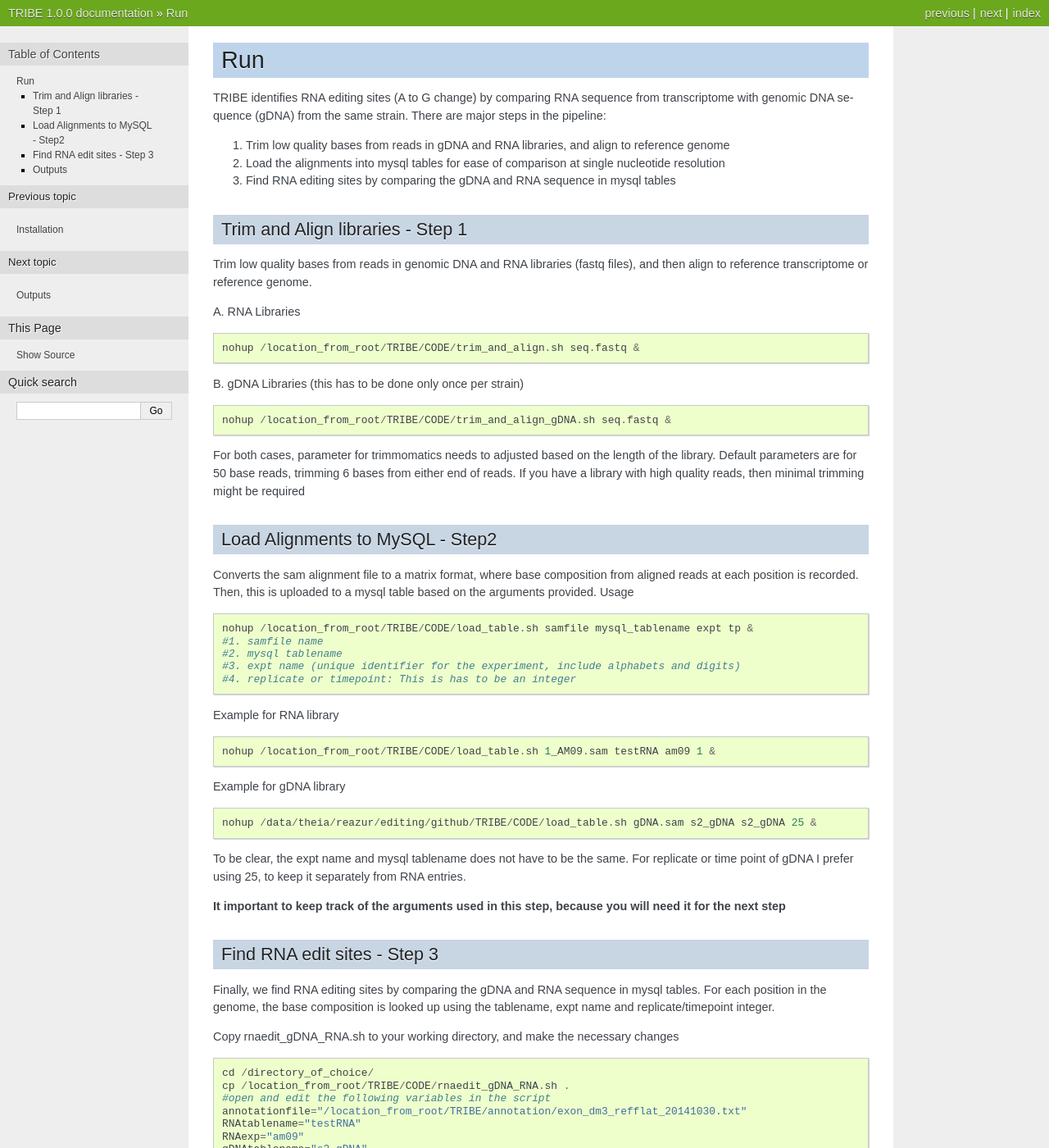
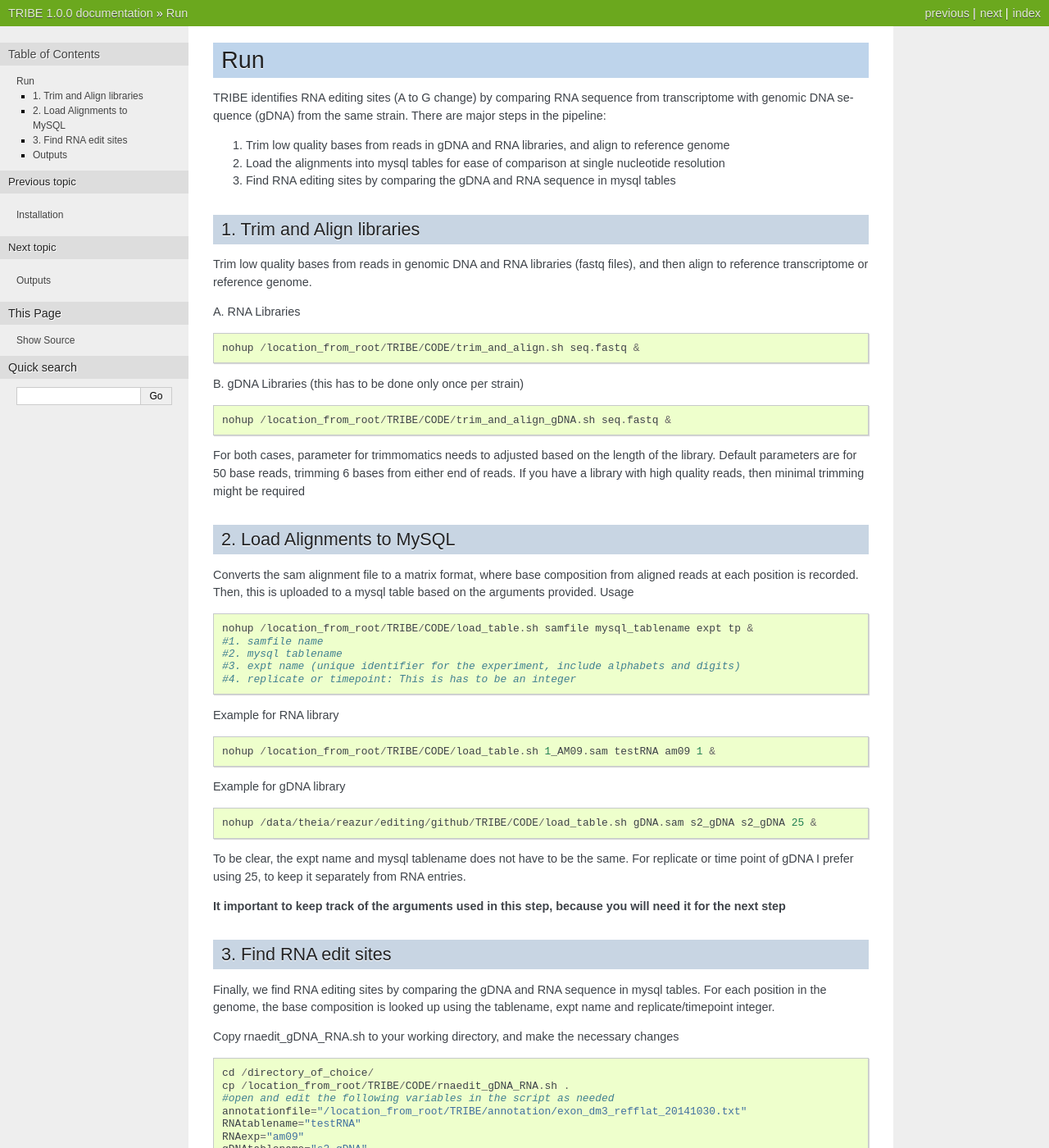
Before and after one commit to rosbashlab/TRIBE, a Sphinx documentation site: the page built from docs/source/run.rst, in a window 1280 px wide and 1400 px high. Shown: the whole window at 82% size. Built offline with Sphinx 7.4.7, drawn with Linux system fonts in a browser that asks for light colours.

Commit message:
update text

```diff
--- a/docs/source/run.rst
+++ b/docs/source/run.rst
@@ -10,8 +10,8 @@ TRIBE identifies RNA editing sites (A to G change) by comparing RNA sequence fro
 3. Find RNA editing sites by comparing the gDNA and RNA sequence in mysql tables
 
 
-Trim and Align libraries - Step 1
----------------------------------
+1. Trim and Align libraries
+---------------------------
 Trim low quality bases from reads in genomic DNA and RNA libraries (fastq files), and then align to reference transcriptome or reference genome.
 
 A. RNA Libraries
@@ -29,8 +29,8 @@ B. gDNA Libraries (this has to be done only once per strain)
 For both cases, parameter for trimmomatics needs to adjusted based on the length of the library. Default parameters are for 50 base reads, trimming 6 bases from either end of reads. If you have a library with high quality reads, then minimal trimming might be required
 
 
-Load Alignments to MySQL - Step2
---------------------------------
+2. Load Alignments to MySQL
+---------------------------
 Converts the sam alignment file to a matrix format, where base composition from aligned reads at each position is recorded. Then, this is uploaded to a mysql table based on the arguments provided.
 Usage
 ::
@@ -56,8 +56,8 @@ To be clear, the expt name and mysql tablename does not have to be the same. For
 **It important to keep track of the arguments used in this step, because you will need it for the next step**
 
 
-Find RNA edit sites - Step 3
-----------------------------
+3. Find RNA edit sites
+----------------------
 Finally, we find RNA editing sites by comparing the gDNA and RNA sequence in mysql tables. For each position in the genome, the base composition is looked up using the tablename, expt name and replicate/timepoint integer.
 
 Copy rnaedit_gDNA_RNA.sh to your working directory, and make the necessary changes
@@ -65,7 +65,7 @@ Copy rnaedit_gDNA_RNA.sh to your working directory, and make the necessary chang
 
     cd /directory_of_choice/
     cp /location_from_root/TRIBE/CODE/rnaedit_gDNA_RNA.sh .
-    #open and edit the following variables in the script
+    #open and edit the following variables in the script as needed
     annotationfile="/location_from_root/TRIBE/annotation/exon_dm3_refflat_20141030.txt"
     RNAtablename="testRNA"
     RNAexp="am09"
```
